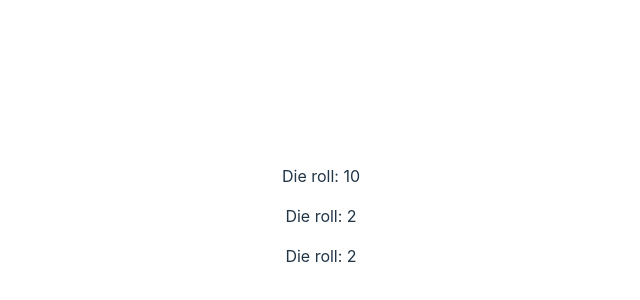
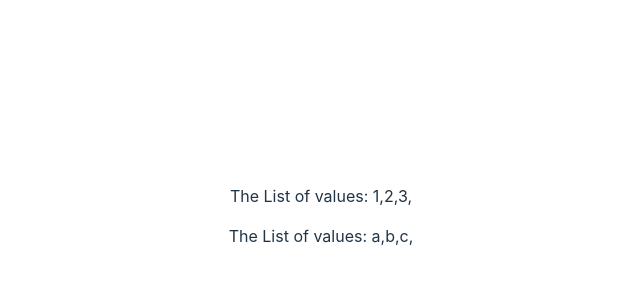
Before and after one commit to Jesus6366/reactMetaCourse, a React (Vite) app in the folder first-react-app/: page / in a window 1280 px wide. Shown: the part 184-484 px from the top of the page, without its empty margins (319-959 px from the left). Built offline with nearby package versions, Linux system fonts and the light colour scheme.

Commit message:
passing arrays and objects as arguments

```diff
--- a/first-react-app/src/App.jsx
+++ b/first-react-app/src/App.jsx
@@ -3,6 +3,8 @@ import Chicken from "./Chicken";
 import Greeter from "./Greeter";
 
 import Die from "./Die";
+
+import ListPicker from "./ListPicker";
 
 function App() {
   return (
@@ -10,9 +12,11 @@ function App() {
       {/* <Greeter person="Sarai" from="Jesus" />
       <Greeter person="Natalia" from="Jesus" />
       <Greeter person="Natalia" from="Sarai" /> */}
-      <Die numSides={20} />
+      {/* <Die numSides={20} />
       <Die numSides={6} />
-      <Die numSides={10} />
+      <Die numSides={10} /> */}
+      <ListPicker values={[1, 2, 3]} />
+      <ListPicker values={["a", "b", "c"]} />
     </>
   );
 }
--- /dev/null
+++ b/first-react-app/src/ListPicker.jsx
@@ -0,0 +1,11 @@
+import React from "react";
+
+const ListPicker = ({ values }) => {
+  return (
+    <div>
+      <p>The List of values: {values.map((value) => value + ",")}</p>
+    </div>
+  );
+};
+
+export default ListPicker;
```
